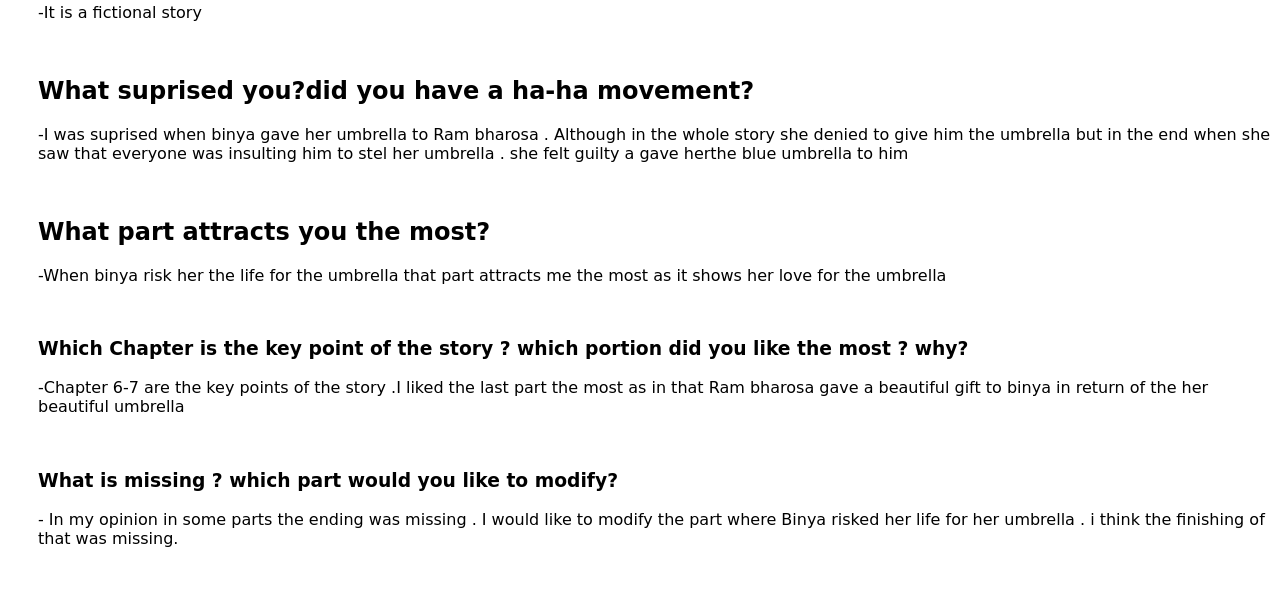
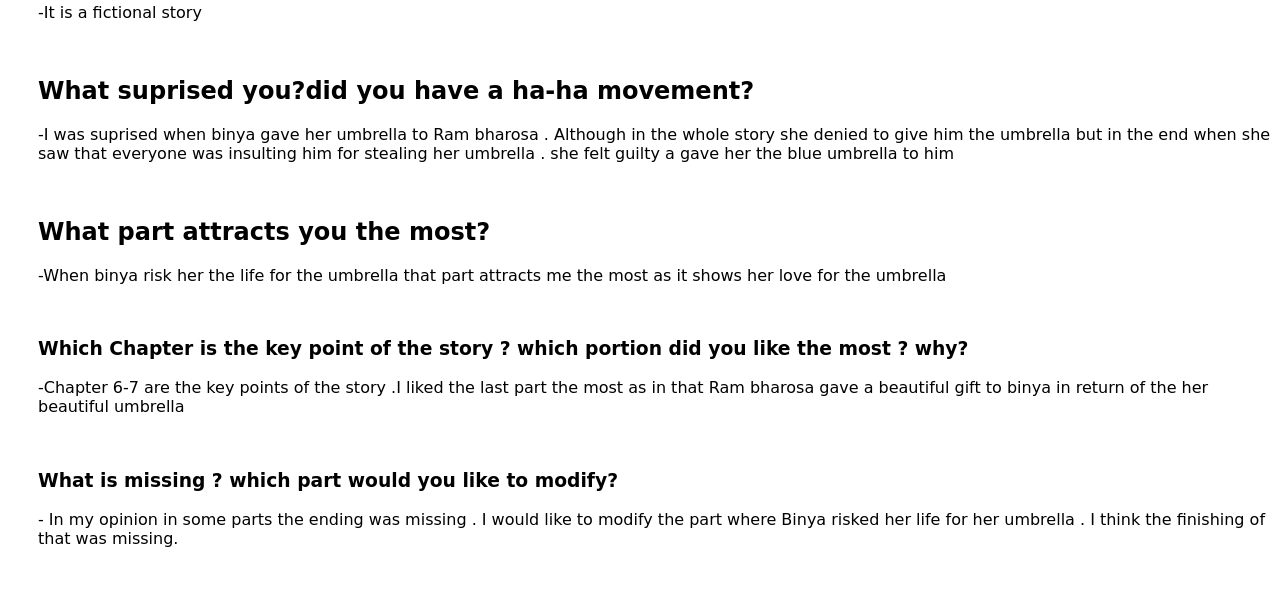
Before and after one commit to Simmarsandhu/bookreport, a plain HTML site: page index.html in a window 1280 px wide. Shown: the part 1100-1698 px from the top of the page. Drawn offline with nearby package versions, Linux system fonts and the light colour scheme; a script that the page names is missing.

Commit message:
Add files via upload

```diff
--- a/index.html
+++ b/index.html
@@ -42,7 +42,7 @@
                 <p>-It is a fictional story</p>
                 <br>
                 <h2>What suprised you?did you have a ha-ha movement?</h2>
-                <p>-I was suprised when binya gave her umbrella to Ram bharosa . Although in the whole story she denied to give him the umbrella but in the end when she saw that everyone was insulting him to stel her umbrella . she felt guilty a gave herthe blue umbrella to him   </p>
+                <p>-I was suprised when binya gave her umbrella to Ram bharosa . Although in the whole story she denied to give him the umbrella but in the end when she saw that everyone was insulting him for stealing her umbrella . she felt guilty a gave her the blue umbrella to him   </p>
                 <br>
                 <h2>What part attracts you the most?</h2>
                 <p>-When binya risk her the life for the umbrella that part attracts me the most as it shows her love for the umbrella</p>
@@ -51,7 +51,7 @@
                <p>-Chapter 6-7 are the key points of the story .I liked the last part the most as in that Ram bharosa gave a beautiful gift  to binya in return of the her beautiful umbrella  </p>
                <br>
                <h3>What is missing ? which part would you like to modify?  </h3>
-               <p>- In my opinion in some parts the ending was missing . I would like to modify the part where Binya risked her life for her umbrella . i think the finishing of that was missing. </p>
+               <p>- In my opinion in some parts the ending was missing . I would like to modify the part where Binya risked her life for her umbrella . I think the finishing of that was missing. </p>
                <br>
                <h3>What are you own reaction and considered opinion Regarding the work </h3>
                <p>- This is a very good book that tells us that everyone loves there belongings more than anyone else but sharing them to make others happy is a very good thing .
```
